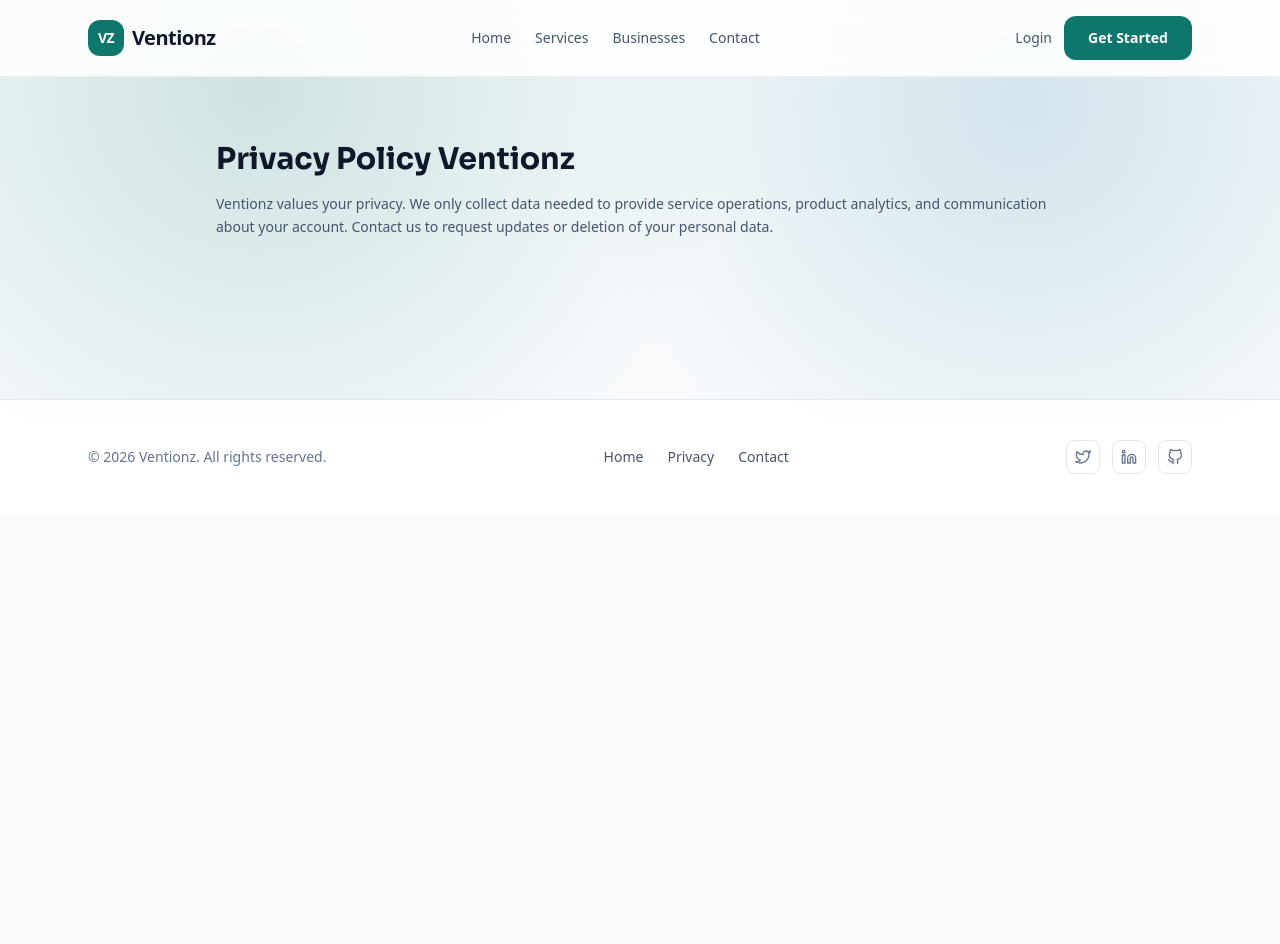
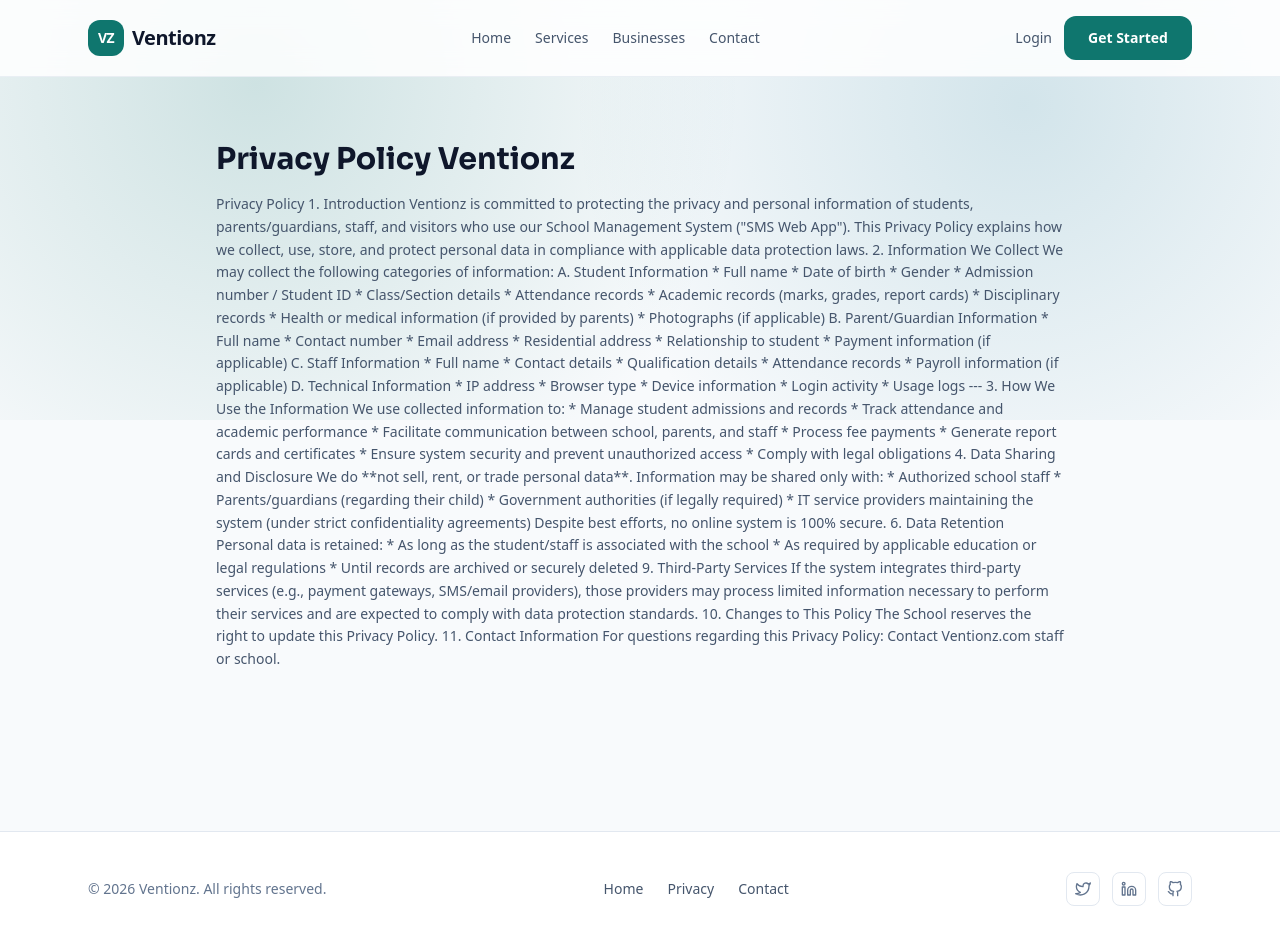
Before and after one commit to imt-eiaz/ventionzz, a Next.js app: page /privacy in a window 1280 px wide. Before the commit the page ends 800 px from the top, so only its background shows below. Built offline with nearby package versions, Linux system fonts and the light colour scheme.

Commit message:
Privacy Page Added

```diff
--- a/pages/privacy.js
+++ b/pages/privacy.js
@@ -13,10 +13,45 @@
             Privacy Policy Ventionz
           </h1>
           <p className="mt-4 text-sm leading-relaxed text-slate-600">
-            Ventionz values your privacy. We only collect data needed to provide
-            service operations, product analytics, and communication about your
-            account. Contact us to request updates or deletion of your personal
-            data.
+            Privacy Policy 1. Introduction Ventionz is committed to protecting
+            the privacy and personal information of students, parents/guardians,
+            staff, and visitors who use our School Management System ("SMS Web
+            App"). This Privacy Policy explains how we collect, use, store, and
+            protect personal data in compliance with applicable data protection
+            laws. 2. Information We Collect We may collect the following
+            categories of information: A. Student Information * Full name * Date
+            of birth * Gender * Admission number / Student ID * Class/Section
+            details * Attendance records * Academic records (marks, grades,
+            report cards) * Disciplinary records * Health or medical information
+            (if provided by parents) * Photographs (if applicable) B.
+            Parent/Guardian Information * Full name * Contact number * Email
+            address * Residential address * Relationship to student * Payment
+            information (if applicable) C. Staff Information * Full name *
+            Contact details * Qualification details * Attendance records *
+            Payroll information (if applicable) D. Technical Information * IP
+            address * Browser type * Device information * Login activity * Usage
+            logs --- 3. How We Use the Information We use collected information
+            to: * Manage student admissions and records * Track attendance and
+            academic performance * Facilitate communication between school,
+            parents, and staff * Process fee payments * Generate report cards
+            and certificates * Ensure system security and prevent unauthorized
+            access * Comply with legal obligations 4. Data Sharing and
+            Disclosure We do **not sell, rent, or trade personal data**.
+            Information may be shared only with: * Authorized school staff *
+            Parents/guardians (regarding their child) * Government authorities
+            (if legally required) * IT service providers maintaining the system
+            (under strict confidentiality agreements) Despite best efforts, no
+            online system is 100% secure. 6. Data Retention Personal data is
+            retained: * As long as the student/staff is associated with the
+            school * As required by applicable education or legal regulations *
+            Until records are archived or securely deleted 9. Third-Party
+            Services If the system integrates third-party services (e.g.,
+            payment gateways, SMS/email providers), those providers may process
+            limited information necessary to perform their services and are
+            expected to comply with data protection standards. 10. Changes to
+            This Policy The School reserves the right to update this Privacy
+            Policy. 11. Contact Information For questions regarding this Privacy
+            Policy: Contact Ventionz.com staff or school.
           </p>
         </main>
       </SiteLayout>
```
